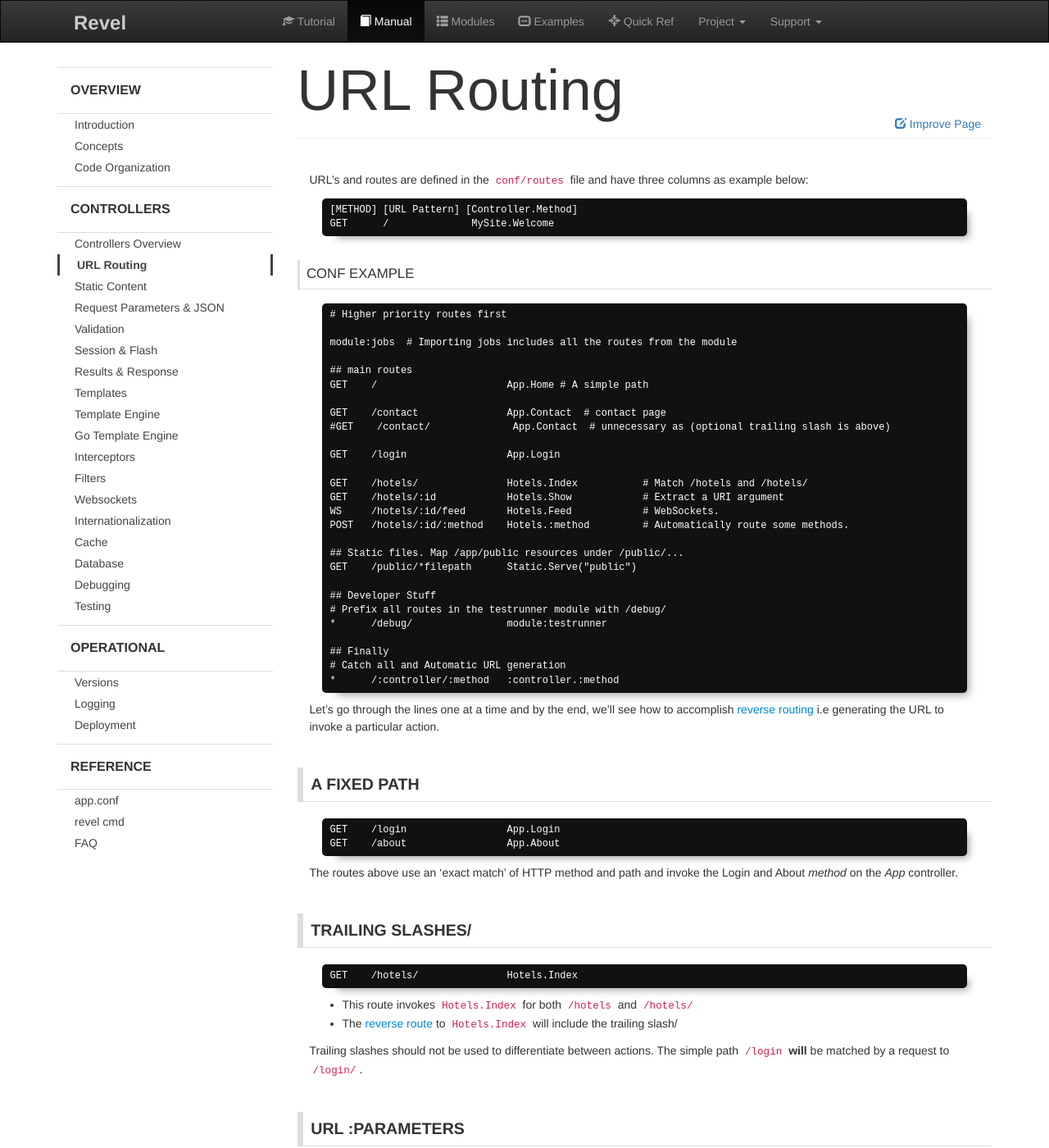
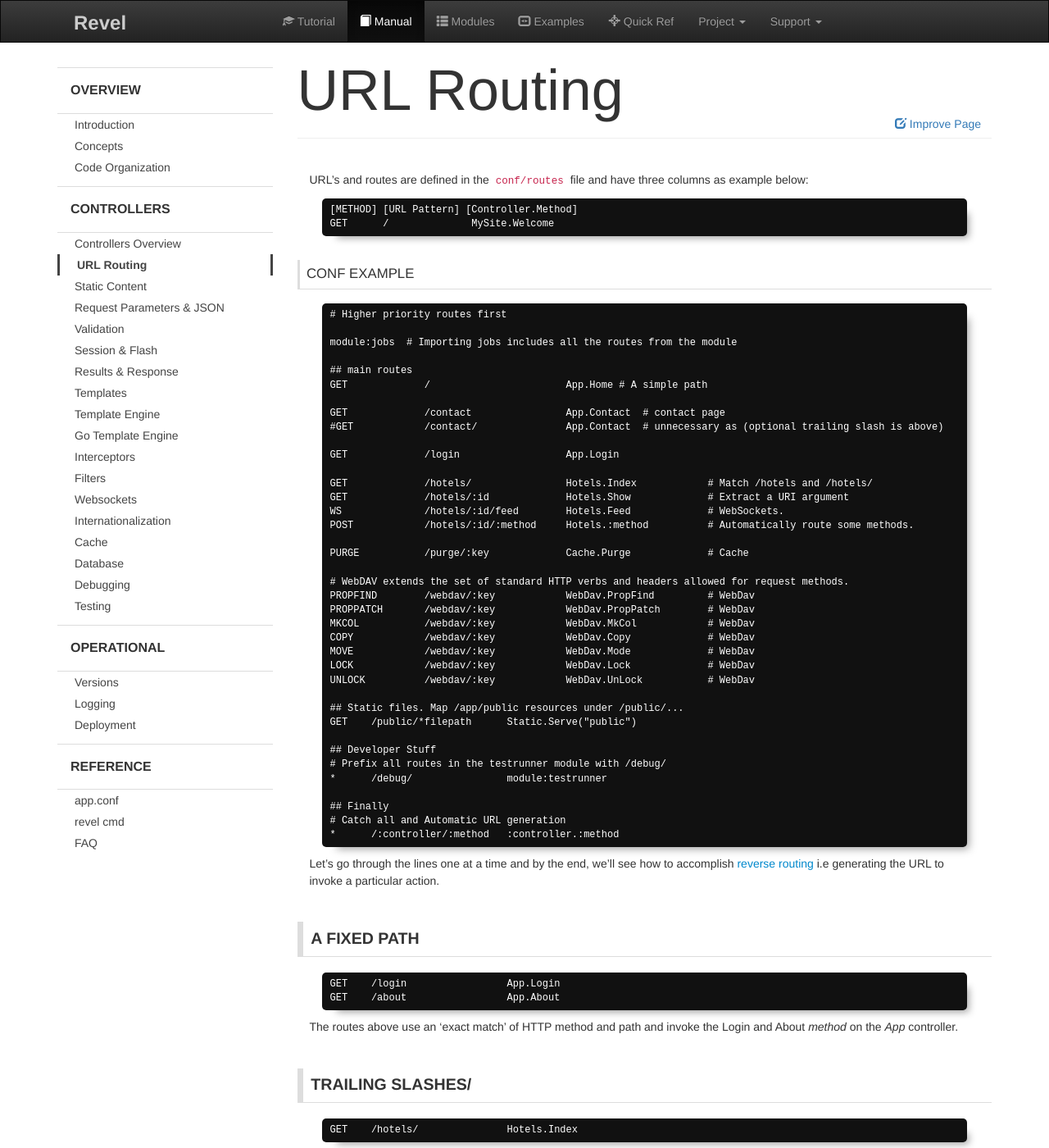
Before and after one commit to revel/revel.github.io, a Jekyll site: the page built from manual/routing.md, in a window 1280 px wide and 1400 px high. Shown: the whole window at 82% size. Built offline with Jekyll 4.4.1, drawn with Linux system fonts in a browser that asks for light colours; nearby versions of some CDN libraries; some of the changed text lies outside the part shown.

Commit message:
update webdav and purge methods

```diff
--- a/manual/routing.md
+++ b/manual/routing.md
@@ -24,17 +24,28 @@ GET      /              MySite.Welcome
 module:jobs  # Importing jobs includes all the routes from the module
 
 ## main routes
-GET    /                      App.Home # A simple path
+GET             /                       App.Home # A simple path
 
-GET    /contact               App.Contact  # contact page
-#GET    /contact/              App.Contact  # unnecessary as (optional trailing slash is above)
+GET             /contact                App.Contact  # contact page
+#GET            /contact/               App.Contact  # unnecessary as (optional trailing slash is above)
 
-GET    /login                 App.Login
+GET             /login                  App.Login
 
-GET    /hotels/               Hotels.Index           # Match /hotels and /hotels/
-GET    /hotels/:id            Hotels.Show            # Extract a URI argument
-WS     /hotels/:id/feed       Hotels.Feed            # WebSockets.
-POST   /hotels/:id/:method    Hotels.:method         # Automatically route some methods.
+GET             /hotels/                Hotels.Index            # Match /hotels and /hotels/
+GET             /hotels/:id             Hotels.Show             # Extract a URI argument
+WS              /hotels/:id/feed        Hotels.Feed             # WebSockets.
+POST            /hotels/:id/:method     Hotels.:method          # Automatically route some methods.
+
+PURGE           /purge/:key             Cache.Purge             # Cache
+
+# WebDAV extends the set of standard HTTP verbs and headers allowed for request methods.
+PROPFIND        /webdav/:key            WebDav.PropFind         # WebDav
+PROPPATCH       /webdav/:key            WebDav.PropPatch        # WebDav
+MKCOL           /webdav/:key            WebDav.MkCol            # WebDav
+COPY            /webdav/:key            WebDav.Copy             # WebDav
+MOVE            /webdav/:key            WebDav.Mode             # WebDav
+LOCK            /webdav/:key            WebDav.Lock             # WebDav
+UNLOCK          /webdav/:key            WebDav.UnLock           # WebDav
 
 ## Static files. Map /app/public resources under /public/...
 GET    /public/*filepath      Static.Serve("public")
@@ -236,6 +247,27 @@ GET     /foo     Application.FooMethod
 [Websockets](websockets.html) are routed the same way as other requests with the 'method'
 identifier of `WS`.
 
+## Purge
+
+	PURGE           /purge/:key             Cache.Purge             # Cache
+
+- Purge method is routed the same way as other requests with the `method`
+- An HTTP purge is similar to an HTTP GET request, except that the method is PURGE.
+- Actually you can call the method whatever you'd like, but most people refer to this as purging.
+
+## WebDav
+
+	PROPFIND        /webdav/:key            WebDav.PropFind         # WebDav
+	PROPPATCH       /webdav/:key            WebDav.PropPatch        # WebDav
+	MKCOL           /webdav/:key            WebDav.MkCol            # WebDav
+	COPY            /webdav/:key            WebDav.Copy             # WebDav
+	MOVE            /webdav/:key            WebDav.Mode             # WebDav
+	LOCK            /webdav/:key            WebDav.Lock             # WebDav
+	UNLOCK          /webdav/:key            WebDav.UnLock           # WebDav
+
+- WebDav Methods are routed the same way as other requests with the `method`.
+- See the [WebDav Documentation](https://en.wikipedia.org/wiki/WebDAV) for more details.
+
 
 ## Reverse Routing
 
```
